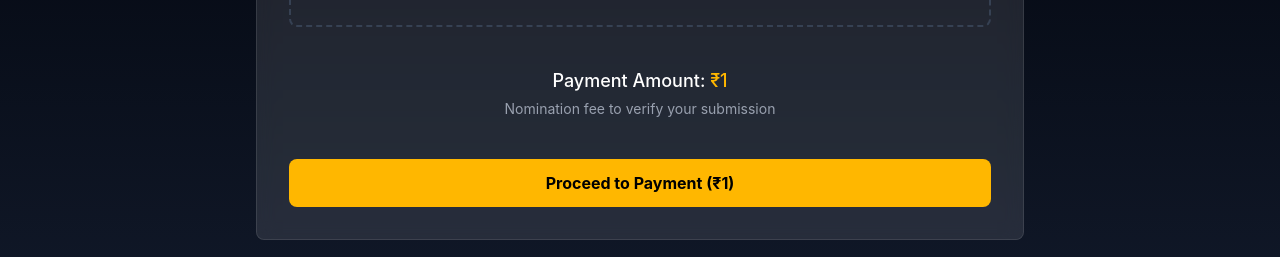
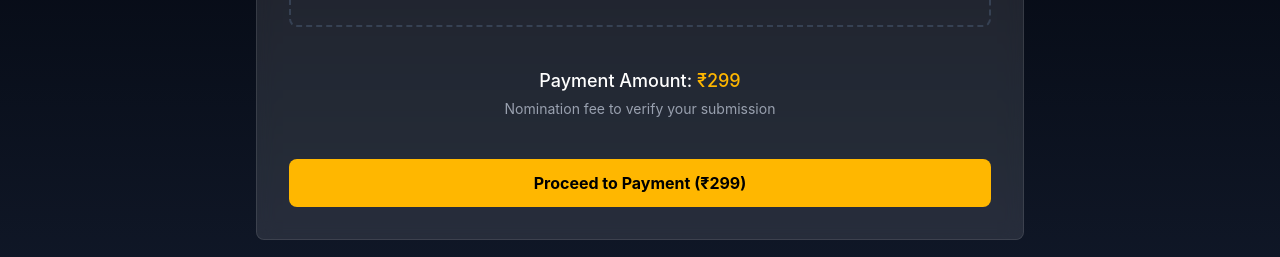
Before and after one commit to Yuvraj-cyborg/OTV-vote, a React (Vite) app in the folder frontend/: page /nominate in a window 1280 px wide. Shown: the part 922-1179 px from the top of the page. Built offline with nearby package versions, Linux system fonts and the light colour scheme; no server answers; sample sign-in values are in the browser's storage.

Commit message:
pay-fixed

```diff
--- a/frontend/src/pages/Nomination.jsx
+++ b/frontend/src/pages/Nomination.jsx
@@ -130,7 +130,7 @@ const NominationPage = () => {
         currency: order.currency,
         order_id: order.id,
         name: "OTV Vote Nomination",
-        description: "Payment for influencer nomination (₹1)",
+        description: "Payment for influencer nomination (₹299)",
         image: "https://otv-vote.onrender.com/logo.png", // Optional: Add your logo
         handler: async (response) => {
           try {
@@ -446,7 +446,7 @@ const NominationPage = () => {
 
               {/* Payment Amount */}
               <div className="text-center py-4">
-                <p className="text-lg font-medium text-white">Payment Amount: <span className="text-[#ffb700]">₹1</span></p>
+                <p className="text-lg font-medium text-white">Payment Amount: <span className="text-[#ffb700]">₹299</span></p>
                 <p className="text-sm text-gray-400 mt-1">Nomination fee to verify your submission</p>
               </div>
 
@@ -463,7 +463,7 @@ const NominationPage = () => {
                       Processing...
                     </span>
                   ) : (
-                    "Proceed to Payment (₹1)"
+                    "Proceed to Payment (₹299)"
                   )}
                 </button>
               </div>
```
Also changed, not shown: 1 other file (tests, documents, lock files or other folders).
